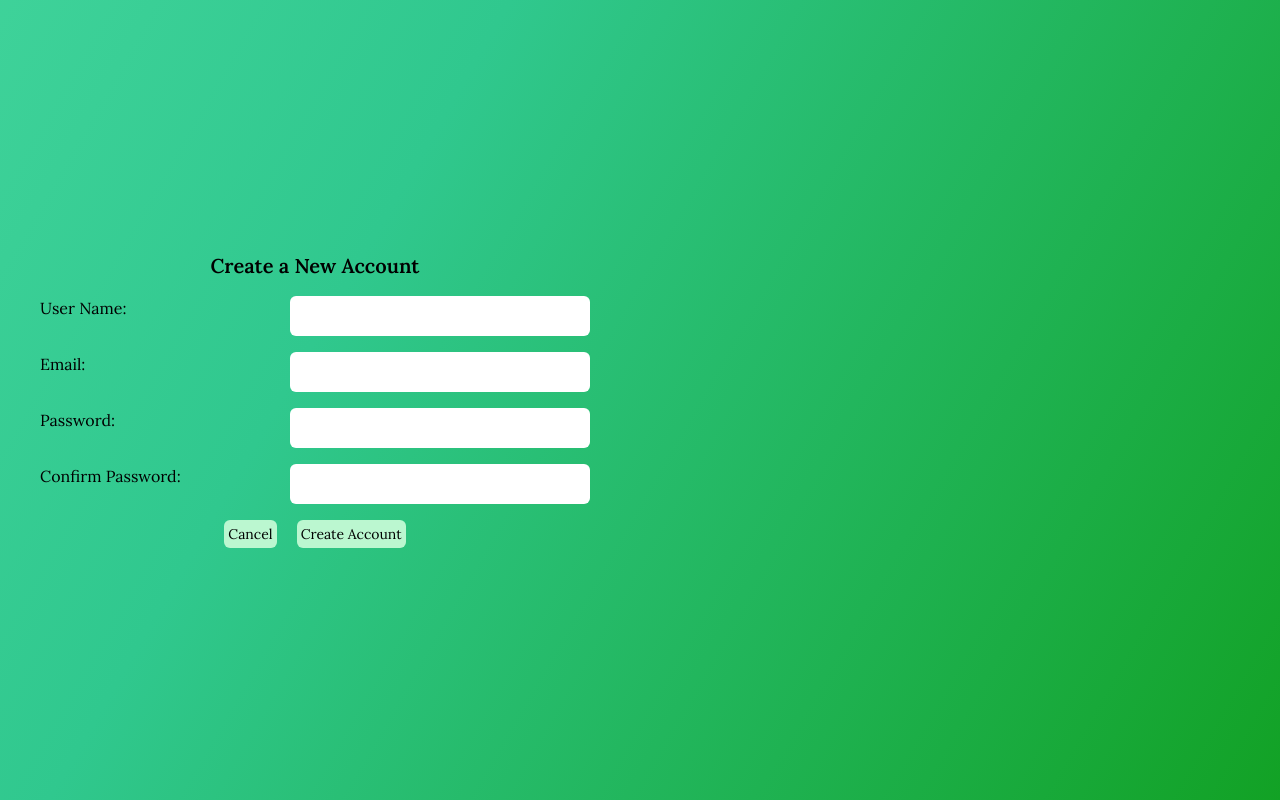
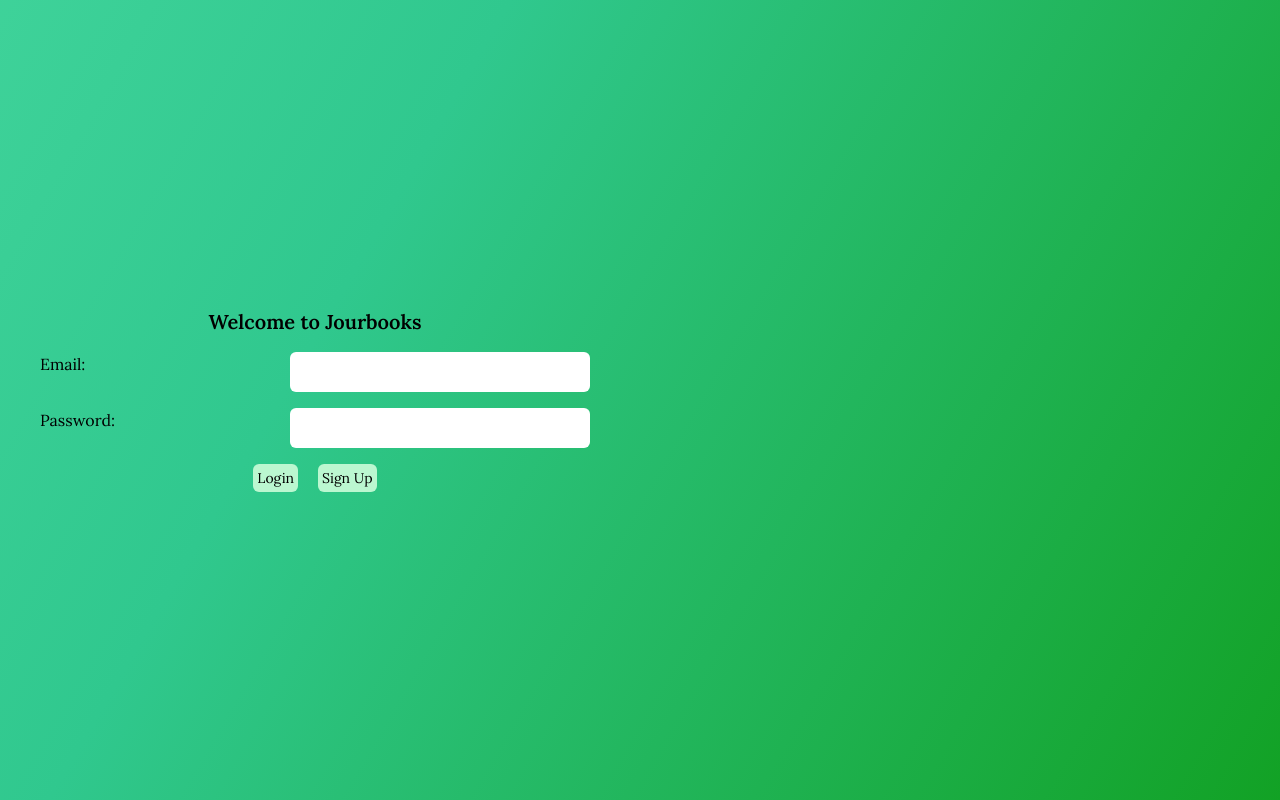
Before and after one commit to Vnovnick/jourbooks, a SvelteKit app: page / in a window 1280 px wide. Built offline with nearby package versions, Linux system fonts and the light colour scheme.

Commit message:
bring back login form

```diff
--- a/src/routes/+page.svelte
+++ b/src/routes/+page.svelte
@@ -6,16 +6,19 @@
   let userEmail: string;
   let userPassword: string;
   let confirmPassword: string;
+  let isLoginView = true;
   const loginInputs = "w-[300px] rounded-md h-10 pl-2";
   const formMessages = "w-[450px] m-auto rounded-md p-1 text-left";
+  const buttonStyling =
+    "bg-green-200 rounded-md p-1 hover:bg-black hover:text-white";
 </script>
 
 <div
   class="xl:w-[1200px] w-[600px] h-[400px] m-auto flex flex-col xl:flex-row justify-between"
 >
-  <!-- {#if isLoginView}
-      <h2>Welcome to JourBooks</h2>
-      <form class="login-page-form">
+  {#if isLoginView}
+    <form class="w-[550px] flex flex-col gap-y-4 my-auto">
+      <p class="text-xl font-semibold text-center">Welcome to Jourbooks</p>
       <div class="w-full justify-between flex">
         <p>Email:</p>
         <input class={loginInputs} type="text" bind:value={userEmail} />
@@ -24,14 +27,14 @@
         <p>Password:</p>
         <input class={loginInputs} type="text" bind:value={userPassword} />
       </div>
-        <div class="login-button-container">
-          <button class="login-button">Login</button>
-          <button class="login-button" on:click={() => (isLoginView = false)}
+      <div class="flex mx-auto gap-5 text-sm">
+        <button class={buttonStyling}>Login</button>
+        <button class={buttonStyling} on:click={() => (isLoginView = false)}
           >Sign Up</button
         >
       </div>
     </form>
-    {:else} -->
+  {:else}
     <form
       class="w-[550px] flex flex-col gap-y-4 my-auto"
       method="post"
@@ -81,15 +84,14 @@
       </div>
       <div class="flex mx-auto gap-5 text-sm">
         <button
-        class="bg-green-200 rounded-md p-1 hover:bg-black hover:text-white"
-        type="button">Cancel</button
+          class={buttonStyling}
+          type="button"
+          on:click={() => (isLoginView = true)}>Cancel</button
         >
-      <button
-        class="bg-green-200 rounded-md p-1 hover:bg-black hover:text-white"
-        type="submit">Create Account</button
-      >
+        <button class={buttonStyling} type="submit">Create Account</button>
       </div>
     </form>
+  {/if}
   <div class="flex w-[550px]">
     {#if form?.success}
       <div
```
Lines whose indentation alone changed are shown as unchanged.
